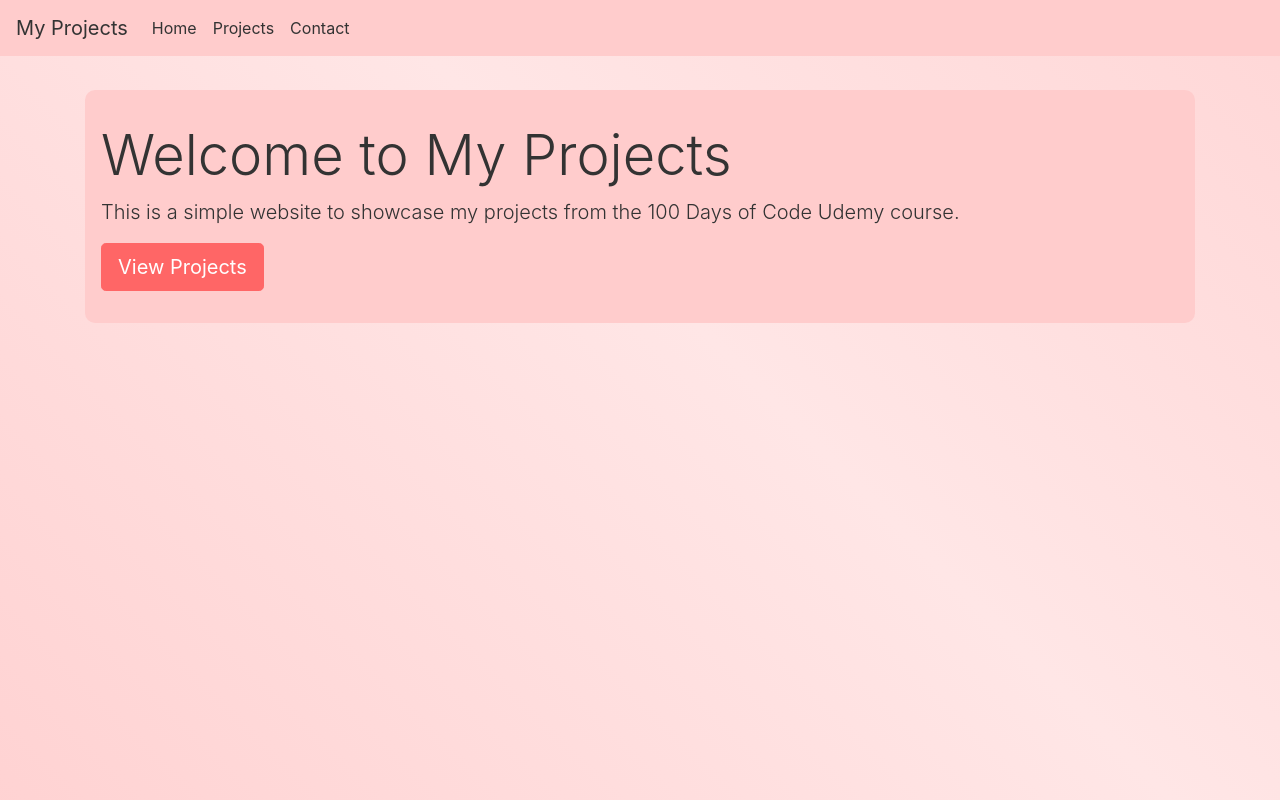
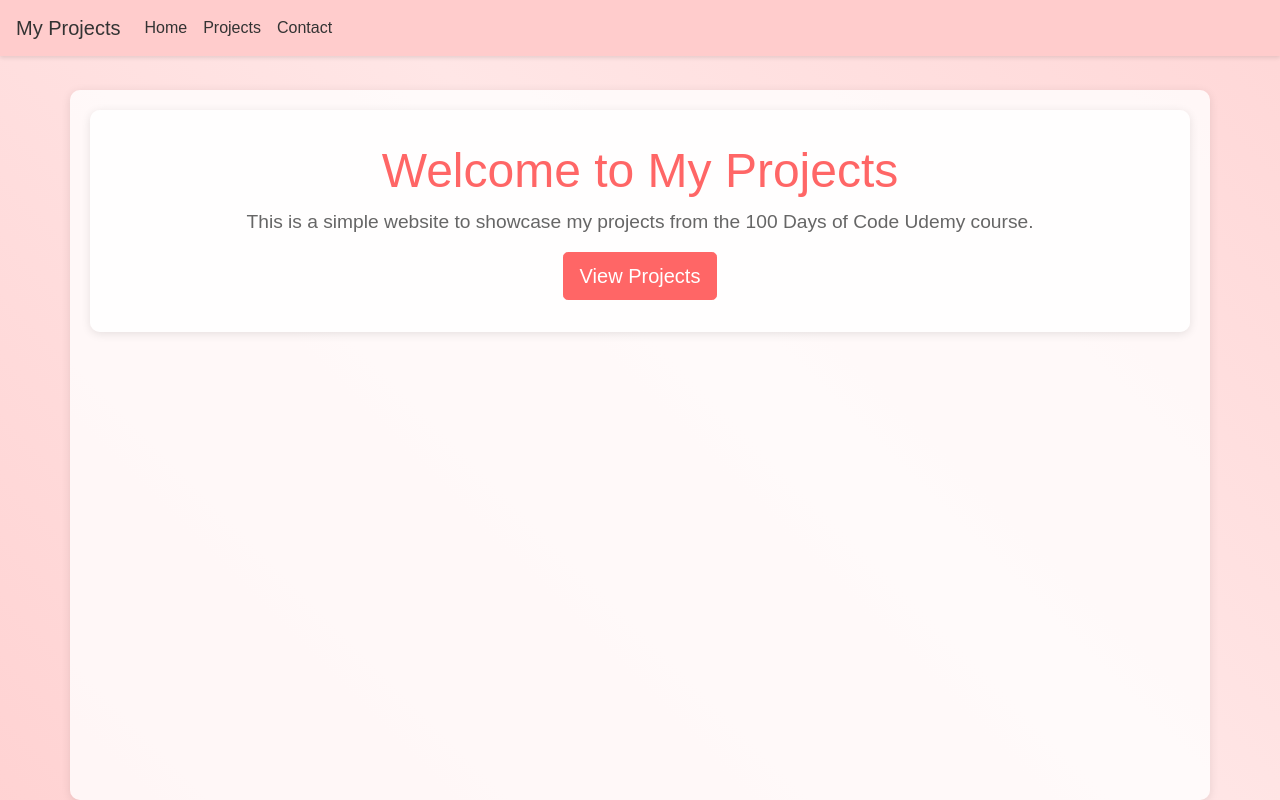
Before and after one commit to shoaib2000857/100-Days-Of-Code, a Flask app: page / in a window 1280 px wide. Run offline with Flask 3, Linux system fonts and the light colour scheme; some libraries are stand-ins or nearby versions.

Commit message:
Ashtetic Changes to the main project showcase website

```diff
--- a/ProjectWebsite/static/styles.css
+++ b/ProjectWebsite/static/styles.css
@@ -2,6 +2,7 @@ html, body {
     height: 100%;
     margin: 0;
     padding: 0;
+    font-family: 'Arial', sans-serif;
 }
 
 body {
@@ -9,19 +10,9 @@ body {
     flex-direction: column;
     min-height: 100vh;
     padding-top: 70px; /* Adjusted padding to create space between navbar and content */
-}
-
-body::before {
-    content: "";
-    position: fixed;
-    top: 0;
-    left: 0;
-    width: 100%;
-    height: 100%;
     background: linear-gradient(45deg, #ff9999, #ffcccc, #ffe6e6, #ffcccc, #ff9999);
     background-size: 300% 300%;
     animation: gradientAnimation 10s ease infinite;
-    z-index: -1;
 }
 
 @keyframes gradientAnimation {
@@ -36,6 +27,7 @@ body::before {
     top: 0;
     width: 100%;
     z-index: 1000;
+    box-shadow: 0 2px 4px rgba(0, 0, 0, 0.1);
 }
 
 .navbar-brand, .nav-link {
@@ -43,22 +35,34 @@ body::before {
 }
 
 .nav-link:hover {
-    color: #ff6666 !important;
+    color: #000 !important;
+}
+
+.container {
+    flex: 1;
+    padding: 20px;
+    background: rgba(255, 255, 255, 0.8);
+    border-radius: 10px;
+    box-shadow: 0 2px 10px rgba(0, 0, 0, 0.1);
+    margin-top: 20px;
 }
 
 .jumbotron {
-    background-color: #ffcccc;
-    color: #333;
-    padding: 2rem 1rem;
+    background: rgba(255, 255, 255, 0.9);
+    padding: 2rem 2rem;
     border-radius: 10px;
-    margin-top: 20px;
+    box-shadow: 0 2px 10px rgba(0, 0, 0, 0.1);
+    text-align: center;
 }
 
-.list-group-item {
-    background-color: #ffebf0;
-    border: 1px solid #ffcccc;
-    margin-bottom: 10px;
-    border-radius: 10px;
+.jumbotron h1 {
+    font-size: 3rem;
+    color: #ff6666;
+}
+
+.jumbotron p {
+    font-size: 1.2rem;
+    color: #666;
 }
 
 .btn-primary {
--- a/ProjectWebsite/templates/base.html
+++ b/ProjectWebsite/templates/base.html
@@ -10,7 +10,10 @@
 <body>
     <nav class="navbar navbar-expand-lg navbar-light">
         <a class="navbar-brand" href="{{ url_for('index') }}">My Projects</a>
-        <div class="collapse navbar-collapse">
+        <button class="navbar-toggler" type="button" data-toggle="collapse" data-target="#navbarNav" aria-controls="navbarNav" aria-expanded="false" aria-label="Toggle navigation">
+            <span class="navbar-toggler-icon"></span>
+        </button>
+        <div class="collapse navbar-collapse" id="navbarNav">
             <ul class="navbar-nav mr-auto">
                 <li class="nav-item">
                     <a class="nav-link" href="{{ url_for('index') }}">Home</a>
@@ -27,5 +30,8 @@
     <div class="container">
         {% block content %}{% endblock %}
     </div>
+    <script src="https://code.jquery.com/jquery-3.5.1.slim.min.js"></script>
+    <script src="https://cdn.jsdelivr.net/npm/@popperjs/core@2.5.4/dist/umd/popper.min.js"></script>
+    <script src="https://stackpath.bootstrapcdn.com/bootstrap/4.5.2/js/bootstrap.min.js"></script>
 </body>
 </html>
```
Also changed, not shown: other parts of ProjectWebsite/static/styles.css (+8 -25 lines).
